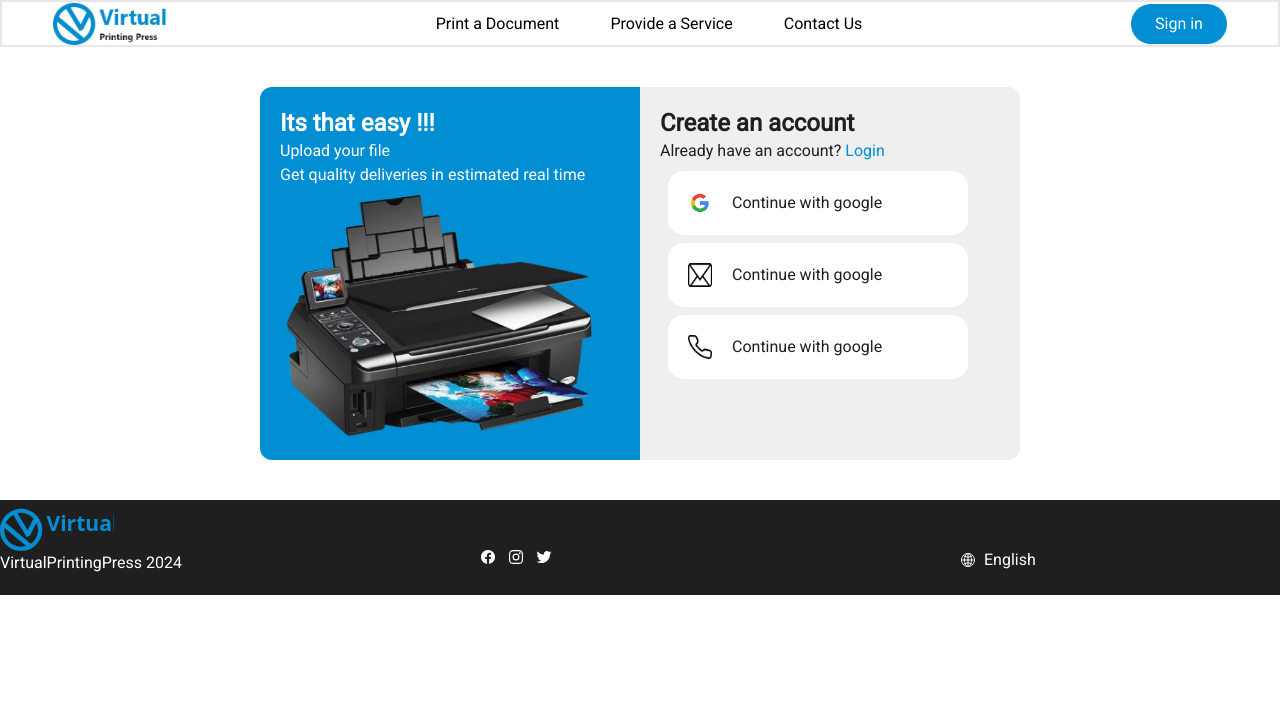
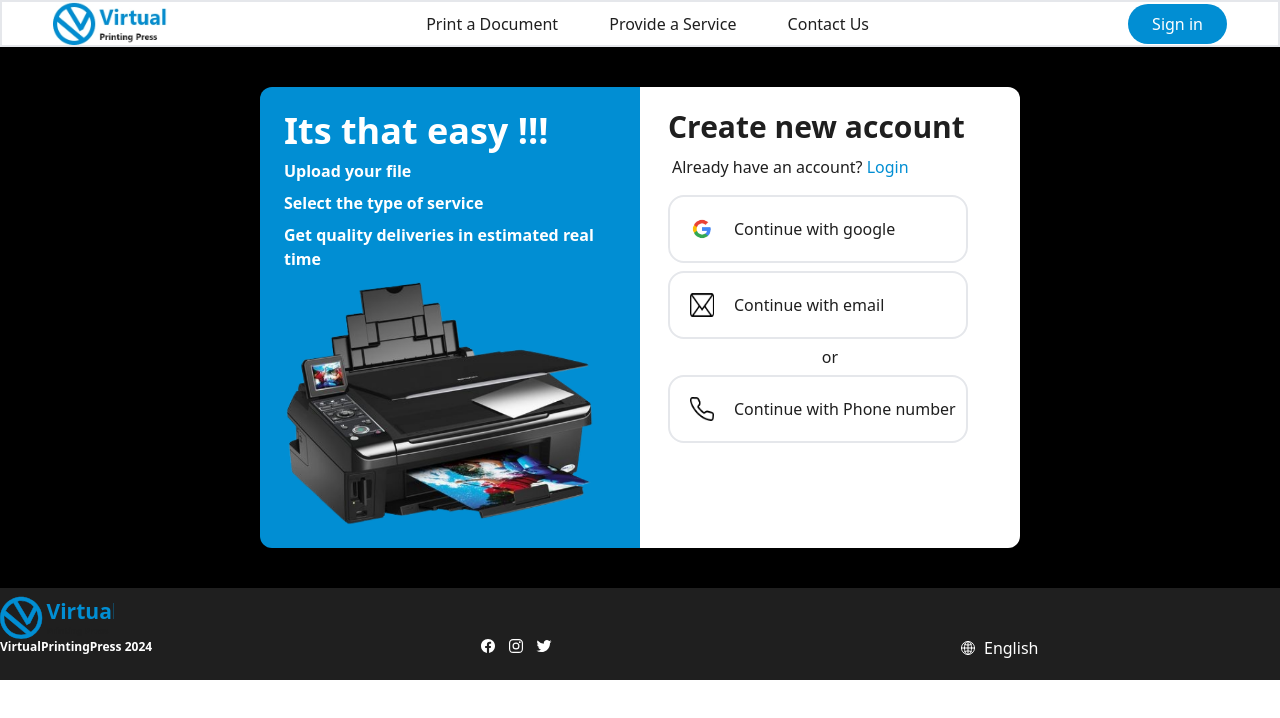
Before and after one commit to devdija/Virtual_Printing_Press, a plain HTML site: page welcomePage1.html in a window 1280 px wide. Drawn offline with nearby package versions, Linux system fonts and the light colour scheme.

Commit message:
completed welcomepage1

```diff
--- a/welcomePage1.html
+++ b/welcomePage1.html
@@ -12,46 +12,48 @@
     <script nomodule src="https://unpkg.com/ionicons@7.1.0/dist/ionicons/ionicons.js"></script>
     <title>Welcome page1</title>
 </head>
-<body class="font-[Roboto]">
-    <header class="bg-white border-2 top-0 z-50" >
+<body class="font-Roboto">
+    <header class=" bg-white border-2 top-0 z-50 scroll-smooth" >
         <nav class="flex justify-between items-center w-[92%] mx-auto">
             <div>
                 <img class="w-[114px]" src="src/resource/logo/logo.jpg" alt="...">
             </div>
-            <div class="nav-links md:static absolute md:min-h-fit min-h-[60vh] left-0 top-[-100%] md:w-auto w-full flex items-center px-5">
-                <ul class="flex md:flex-row flex-col  md:items-center md:gap-[4vw] gap-8">
+            <div class="nav-links md:static md:bg-white md:text-[#1F1F1F] bg-white  absolute md:min-h-fit min-h-[60vh] left-0 top-[-100%] md:w-auto w-full flex items-center px-5">
+                <ul class="flex md:flex-row  flex-col  md:items-center md:gap-[4vw] gap-8 ">
                     <li><a class="hover:text-[#018ED3]" href="#">Print a Document</a></li>
                     <li><a class="hover:text-[#018ED3]" href="#">Provide a Service</a></li>
                     <li><a class="hover:text-[#018ED3]" href="#">Contact Us</a></li>
                 </ul>
             </div>
             <div class="flex items-center gap-6">
-                 <button class="bg-[#018ED3] text-white px-6 py-2 m rounded-full hover:bg-[skyblue]">Sign in</button>
+                 <button class="bg-[#018ED3] text-white px-6 py-2 m rounded-full hover:bg-[skyblue]"><a href="">Sign in</a></button>
                  <ion-icon onclick="onToggleMenu(this)" name="menu-outline" class="text-3x1 cursor-pointer md:hidden"></ion-icon>
             </div>
         </nav>
     </header>
-    <div class="bg-white py-10 flex justify-center rounded-3x1 border-gray-700 text-white">
-        <div class="left bg-[#018ED3] w-[380px] rounded-l-xl px-5 py-5">
-            <h1 class="font-bold text-2xl">Its that easy !!!</h1>
-            <p>Upload your file</p>
-            <p>Get quality deliveries in estimated real time</p>
+    <div class="bg-black py-10 grid grid-row-2 justify-center rounded-3x1 border-gray-700 text-white md:flex">
+        <div class="left bg-[#018ED3] w-[380px] rounded-t-md md:rounded-l-xl md:rounded-r-none px-5 py-5">
+            <h1 class="font-bold text-4xl p-1">Its that easy !!!</h1>
+            <p class="p-1 font-bold">Upload your file</p>
+            <p class="p-1 font-bold">Select the type of service</p>
+            <p class="p-1 font-bold">Get quality deliveries in estimated real time</p>
             <img class="max-w-xs" src="src/resource/logo/_Download__Epson_Stylus_SX415_Driver_Download-removebg-preview.png" alt="">
         </div>
-        <div class="right text-[#1F1F1F] bg-[#EFEFEF] py-5 px-5 rounded-r-xl border-black w-[380px]">
-            <h1 class="font-bold text-2xl">Create an account</h1>
-            <p>Already have an account? <a class="text-[#018ED3]" href="">Login</a></p>
-            <div class="links bg-white flex w-[300px] rounded-2xl m-2">
+        <div class="right text-[#1F1F1F] bg-white py-5  px-5 rounded-b-md md:rounded-r-xl md:rounded-l-none border-black w-[380px]">
+            <h1 class="font-bold text-3xl px-2 leading-10">Create new account</h1>
+            <p class="leading-10 px-3">Already have an account? <a class="text-[#018ED3]" href="">Login</a></p>
+            <div class="links border-2 flex w-[300px] rounded-2xl m-2">
                 <img class="w-6 h-6 mt-5 m-5" src="src/resource/logo/google-logo-png-webinar-optimizing-for-success-google-business-webinar-13-removebg-preview.png" alt="">
                 <a class="py-5" href="https://google.com/login">Continue with google</a>
             </div>
-            <div class="links bg-white flex w-[300px] rounded-2xl m-2 ">
+            <div class="links border-2 flex w-[300px] rounded-2xl m-2 ">
                 <img class="w-6 h-6 mt-5 m-5" src="src/resource/logo/png-transparent-email-email-thumbnail-removebg-preview.png" alt="">
-                <a class="py-5" href="https://google.com/login">Continue with google</a>
+                <a class="py-5" href="https://google.com/login">Continue with email</a>
             </div>
-            <div class="links bg-white flex w-[300px] rounded-2xl m-2 ">
+            <div class="text-center leading-5">or</div>
+            <div class="links border-2 flex w-[300px] rounded-2xl m-2 ">
                 <img class="w-6 h-6 mt-5 m-5" src="src/resource/logo/phone-call.png" alt="">
-                <a class="py-5" href="https://google.com/login">Continue with google</a>
+                <a class="py-5" href="https://google.com/login">Continue with Phone number</a>
             </div>
         </div>
     </div>
@@ -66,13 +68,13 @@
                 <div class="grid md:grid-cols-3 grid-cols-3 gap-40">
                     <div class="mb-3">
                         <img class="w-[114px]" src="src/resource/logo/logo.svg " alt="">
-                        <p>VirtualPrintingPress 2024</p>
+                        <p class="font-bold md:text-xs text-[12px] ">VirtualPrintingPress 2024</p>
                     </div>
                    <div class="mb-3 mt-10">
                         <ul class="flex space-x-3">
-                            <li><a href=""><ion-icon name="logo-facebook"></ion-icon></a></li>
-                            <li><a href=""><ion-icon name="logo-instagram"></ion-icon></a></li>
-                            <li><a href=""><ion-icon name="logo-twitter"></ion-icon></a></li>
+                            <li ><a href=""><ion-icon name="logo-facebook"  class="hover:text-[#018ED3]"></ion-icon></a></li>
+                            <li><a href=""><ion-icon name="logo-instagram" class="hover:text-[#018ED3]"></ion-icon></a></li>
+                            <li><a href=""><ion-icon name="logo-twitter" class="hover:text-[#018ED3]"></ion-icon></a></li>
                         </ul>
                    </div>
                     <div class="mb-3 mt-10">
```
